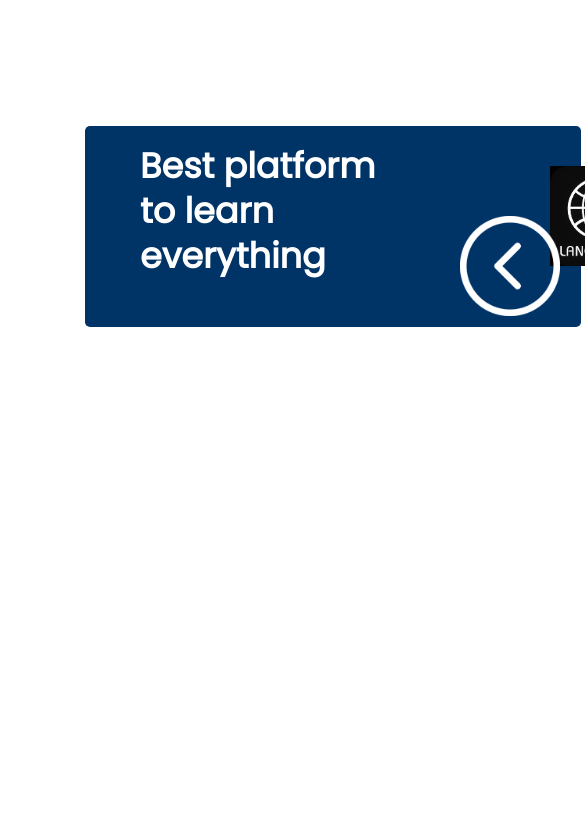
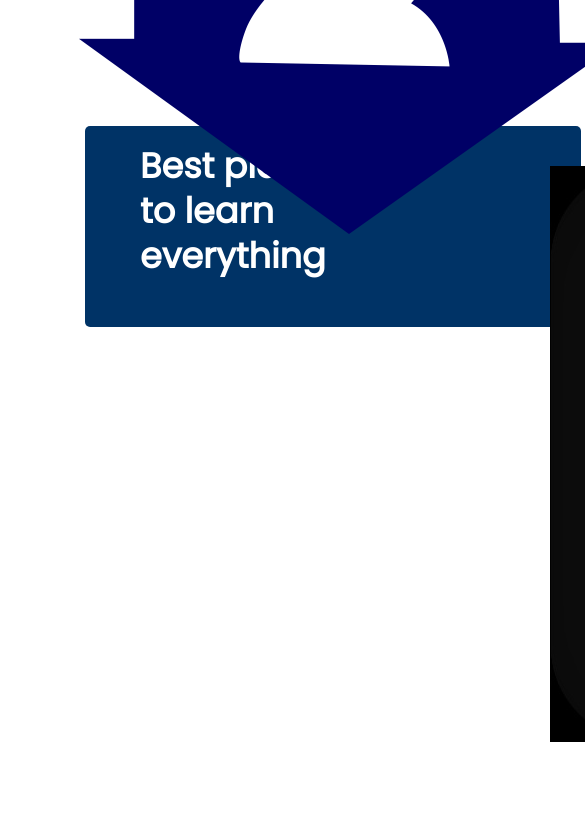
Before and after one commit to usanthosh16/project, a plain HTML site: page index.html in a window 390 px wide. Shown: the part 634-1468 px from the top of the page, 585 px wide, since content can reach past the window. Before the commit the page ends 961 px from the top, so only its background shows below. Drawn offline with Linux system fonts and the light colour scheme.

Commit message:
Update style.css4

```diff
--- a/style.css
+++ b/style.css
@@ -5,7 +5,7 @@ body {
 
 @media screen and (max-width: 600px) {
   img {
-    height: 100px;
+    height: 500%;
     width: auto;
   }
 }
```
